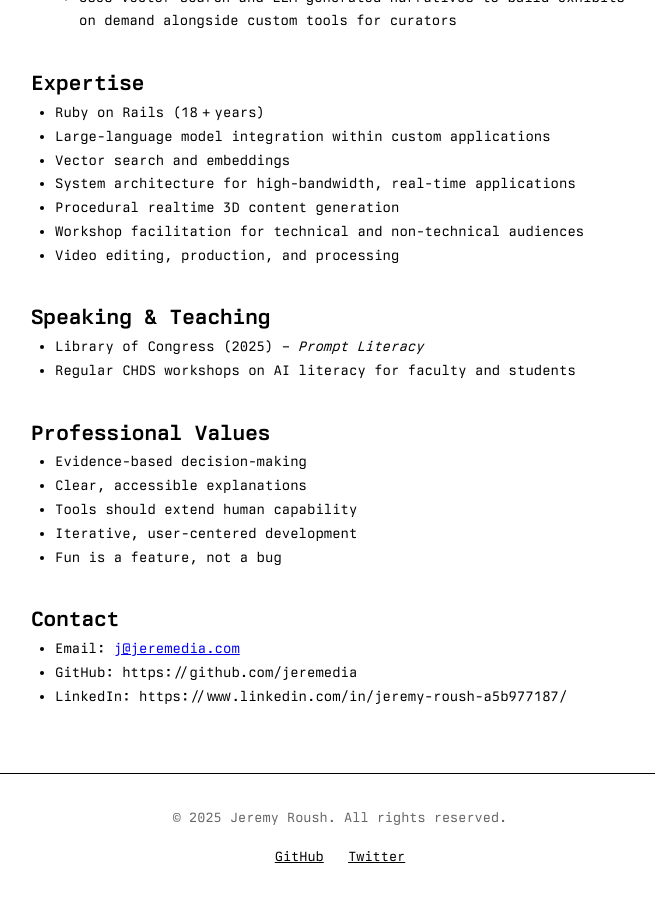
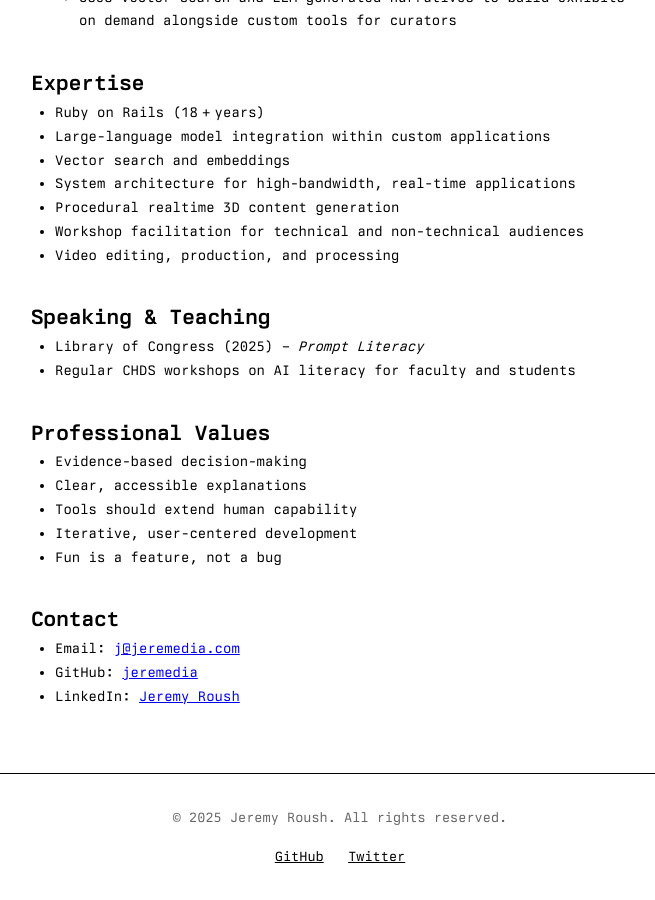
Before and after one commit to jeremedia/jeremedia.github.io, a Jekyll site: the page built from about.md, in a window 1280 px wide and 900 px high, scrolled down 587 px. Shown: the whole window, without its empty margins (300-955 px from the left). Built offline with Jekyll 4.4.1, drawn with Linux system fonts in a browser that asks for light colours; part of the change alters nothing that is shown.

Commit message:
Fix markdown links in contact section
Convert raw URLs to proper markdown link format

🤖 Generated with [Claude Code](https://claude.ai/code)

Co-Authored-By: Claude <noreply@anthropic.com>

```diff
--- a/about.md
+++ b/about.md
@@ -47,5 +47,5 @@ I build reliable web and AI systems for the **Center for Homeland Defense & Sec
 ## Contact
 
 * Email: [j@jeremedia.com](mailto:j@jeremedia.com)
-* GitHub: https://github.com/jeremedia
-* LinkedIn: https://www.linkedin.com/in/jeremy-roush-a5b977187/
+* GitHub: [jeremedia](https://github.com/jeremedia)
+* LinkedIn: [Jeremy Roush](https://www.linkedin.com/in/jeremy-roush-a5b977187/)
```
